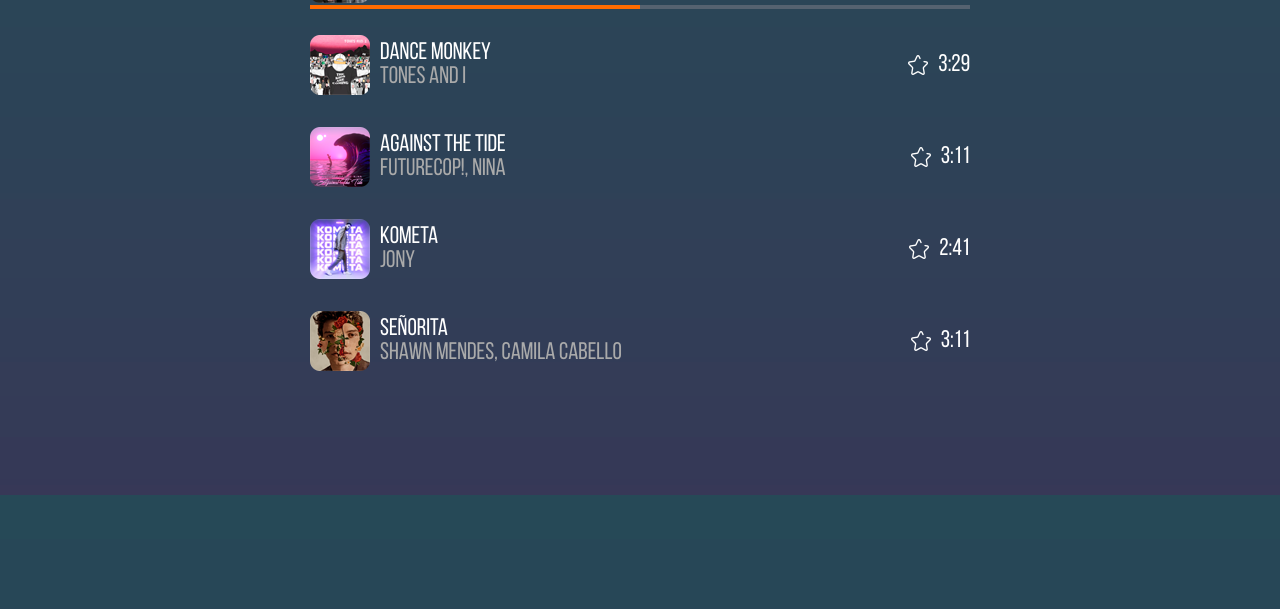
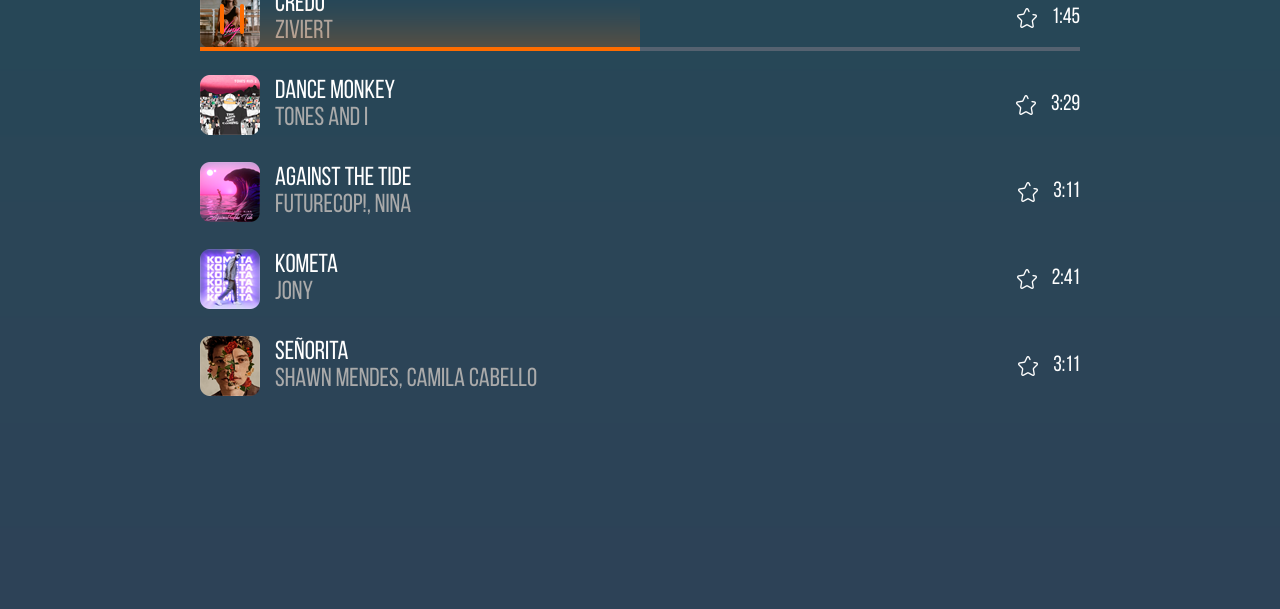
Before and after one commit to karbonara/test-immo, a plain HTML site: page index.html in a window 1280 px wide. Shown: the part 191-800 px from the top of the page. Drawn offline with Linux system fonts and the light colour scheme.

Commit message:
Доделал задание

```diff
--- a/css/style.css
+++ b/css/style.css
@@ -5,16 +5,18 @@
 }
 body {
 	font-family: BebasNeue;
-    font-size: 24px;
+	font-size: 22px;
 	margin: 0;
 	color: #ffffff;
 	background-image: url('/img/bg.png');
-    background-size: auto;
+	background-size: cover;
 }
-.title {
+.playlist__title {
 	font-weight: bold;
 	text-align: center;
     font-size: 48px;
+    margin: 0;
+    padding: 60px 0;
 }
 .playlist {
 	/* можно было резиновую сетку сделать, но решил сделать через медиа запрос */
@@ -40,6 +42,15 @@ body {
 	bottom: 0;
 	background-color: #ff6c00;
 }
+.line-active::before {
+	content: '';
+	position: absolute;
+	z-index: 10;
+	width: 100%;
+	height: 50px;
+	bottom: 0;
+	background-image: url('/img/line-time.png');
+}
 .line {
 	content: '';
 	position: absolute;
@@ -53,21 +64,33 @@ body {
 	align-items: center;
 }
 .playlist__item-intro img {
-    padding-right: 10px;
+	padding-right: 15px;
 	position: relative;
 }
 .playlist__item-img {
 	position: relative;
 }
-.playlist__item-img-pouse{
+.playlist__item-img-pouse {
 	content: '';
 	z-index: 1000;
 	position: absolute;
-    width: 6px;
-    height: 8px;
-    top: 0;
-    left: 0;
-    background-color: #d6aa17;
+	width: 4px;
+	height: 30px;
+	top: 20px;
+	left: 20px;
+	background-color: #ff6c00;
+	border-radius: 10px;
+}
+.playlist__item-img-pouse::before {
+	content: '';
+	z-index: 1000;
+	position: absolute;
+	width: 4px;
+	height: 30px;
+	top: 0px;
+	left: 20px;
+	background-color: #ff6c00;
+	border-radius: 10px;
 }
 .playlist__item-name {
 	color: #aaaaaa;
@@ -85,6 +108,17 @@ body {
 }
 @media (min-width: 768px) {
 	.playlist {
-        width: 660px;
+		width: 690px;
 	}
 }
+@media (min-width: 960px) {
+    .playlist__title {
+        font-size: 55px;
+    }
+	.playlist {
+		width: 880px;
+    }
+    .playlist__item-info p {
+        font-size: 26px;
+    }
+}
--- a/index.html
+++ b/index.html
@@ -1,23 +1,20 @@
 <!DOCTYPE html>
 <html lang="ru">
-
 <head>
 	<meta charset="UTF-8">
 	<meta content="width=device-width,initial-scale=1" name="viewport">
 	<meta content="telephone=no" name="format-detection">
-    <link rel="stylesheet" href="/css/style.css">
+	<link href="/css/style.css" rel="stylesheet">
 	<title>Test Immo</title>
 </head>
-
 <body>
-    <header>
-        <h2 class="title">Новое</h2>
-    </header>
 	<main>
+		<section>
+            <h2 class="playlist__title">Новое</h2>
             <ul class="playlist">
                 <li class="playlist__item playlist__item-active">
                     <div class="playlist__item-intro">
-                    <img class="playlist__item-img" src="/img/item-1.png" width="60" alt="Credo">
+                        <img alt="Credo" class="playlist__item-img" src="/img/item-1.png" width="60">
                         <div class="playlist__item-img-pouse"></div>
                         <div class="playlist__item-info">
                             <p class="playlist__item-title">Credo</p>
@@ -27,70 +24,83 @@
                         <div class="line"></div>
                     </div>
                     <div class="playlist__item-intro">
-                    <img id="star" src="/img/star.png" width="20" alt="звезда">
-                    <img id="star-active" class="star-no-active no-active" src="/img/star-active.png" width="64" alt="звезда">
+                        <img alt="звезда" class="star" src="/img/star.png" width="20">
+                        <img alt="звезда" class="star-active star-no-active no-active" src="/img/star-active.png" width="64">
                         <p>1:45</p>
                     </div>
                 </li>
-            <li class="playlist__item">
+                <li class="playlist__item playlist__item-active">
                     <div class="playlist__item-intro">
-                    <img src="/img/item-2.png" width="60" alt="Credo">
+                        <img alt="Credo" src="/img/item-2.png" width="60">
+                        <!-- <div class="playlist__item-img-pouse"></div> -->
                         <div class="playlist__item-info">
                             <p class="playlist__item-title">Dance monkey</p>
                             <p class="playlist__item-name">tones and i</p>
                         </div>
+                        <!-- <div class="line-active"></div>
+                        <div class="line"></div> -->
                     </div>
                     <div class="playlist__item-intro">
-                    <img id="star" src="/img/star.png" width="20" alt="звезда">
-                    <img id="star-active" class="star-no-active" src="/img/star-active.png" width="64" alt="звезда">
+                        <img alt="звезда" class="star" src="/img/star.png" width="20">
+                        <img alt="звезда" class="star-active star-no-active no-active" src="/img/star-active.png" width="64">
                         <p>3:29</p>
                     </div>
                 </li>
-            <li class="playlist__item">
+                <li class="playlist__item playlist__item-active">
                     <div class="playlist__item-intro">
-                    <img src="/img/item-3.png" width="60" alt="Credo">
+                        <img alt="Credo" src="/img/item-3.png" width="60">
+                        <!-- <div class="playlist__item-img-pouse"></div> -->
                         <div class="playlist__item-info">
                             <p class="playlist__item-title">Against the Tide</p>
                             <p class="playlist__item-name">Futurecop!, Nina</p>
                         </div>
+                        <!-- <div class="line-active"></div>
+                        <div class="line"></div> -->
                     </div>
                     <div class="playlist__item-intro">
-                    <img id="star" src="/img/star.png" width="20" alt="звезда">
-                    <img id="star-active" class="star-no-active" src="/img/star-active.png" width="64" alt="звезда">
+                        <img alt="звезда" class="star" src="/img/star.png" width="20">
+                        <img alt="звезда" class="star-active star-no-active no-active" src="/img/star-active.png" width="64">
                         <p>3:11</p>
                     </div>
                 </li>
-            <li class="playlist__item">
+                <li class="playlist__item playlist__item-active">
                     <div class="playlist__item-intro">
-                    <img src="/img/item-4.png" width="60" alt="Credo">
+                        <img alt="Credo" src="/img/item-4.png" width="60">
+                        <!-- <div class="playlist__item-img-pouse"></div> -->
                         <div class="playlist__item-info">
                             <p class="playlist__item-title">Kometa</p>
                             <p class="playlist__item-name">Jony</p>
                         </div>
+                        <!-- <div class="line-active"></div>
+                        <div class="line"></div> -->
                     </div>
                     <div class="playlist__item-intro">
-                    <img id="star" src="/img/star.png" width="20" alt="звезда">
-                    <img id="star-active" class="star-no-active" src="/img/star-active.png" width="64" alt="звезда">
+                        <img alt="звезда" class="star" src="/img/star.png" width="20">
+                        <img alt="звезда" class="star-active star-no-active no-active" src="/img/star-active.png" width="64">
                         <p>2:41</p>
                     </div>
                 </li>
-            <li class="playlist__item">
+                <li class="playlist__item playlist__item-active">
                     <div class="playlist__item-intro">
-                    <img src="/img/item-5.png" width="60" alt="Credo">
+                        <img alt="Credo" src="/img/item-5.png" width="60">
+                        <!-- <div class="playlist__item-img-pouse"></div> -->
                         <div class="playlist__item-info">
                             <p class="playlist__item-title">Señorita</p>
                             <p class="playlist__item-name">Shawn Mendes, Camila Cabello</p>
                         </div>
+                        <!-- <div class="line-active"></div>
+                        <div class="line"></div> -->
                     </div>
                     <div class="playlist__item-intro">
-                    <img id="star" src="/img/star.png" width="20" alt="звезда">
-                    <img id="star-active" class="star-no-active" src="/img/star-active.png" width="64" alt="звезда">
+                        <img alt="звезда" class="star" src="/img/star.png" width="20">
+                        <img alt="звезда" class="star-active star-no-active no-active" src="/img/star-active.png" width="64">
                         <p>3:11</p>
                     </div>
                 </li>
             </ul>
+        </section>
 	</main>
-    <script src="/js/script.js"></script>
+	<script src="/js/script.js">
+	</script>
 </body>
-
 </html>
--- a/js/script.js
+++ b/js/script.js
@@ -1,13 +1,12 @@
 'use strict';
 // почему то скрипт работает только на первый блок, не понимаю почему
-var star = document.getElementById('star');
-var starActive = document.getElementById('star-active');
-
+var star = document.querySelector('.star');
+var starActive = document.querySelector('.star-active');
 star.addEventListener('click', function() {
-    starActive.classList.add('block-active');
-    star.classList.add('star-no-active');
+	starActive.classList.add('block-active');
+	star.classList.add('star-no-active');
 });
 starActive.addEventListener('click', function() {
-    starActive.classList.remove('block-active');
-    star.classList.remove('star-no-active');
+	starActive.classList.remove('block-active');
+	star.classList.remove('star-no-active');
 });
```
Also changed, not shown: img/line-time.png (added), img/rounded.png (added). Lines whose indentation alone changed are shown as unchanged.
